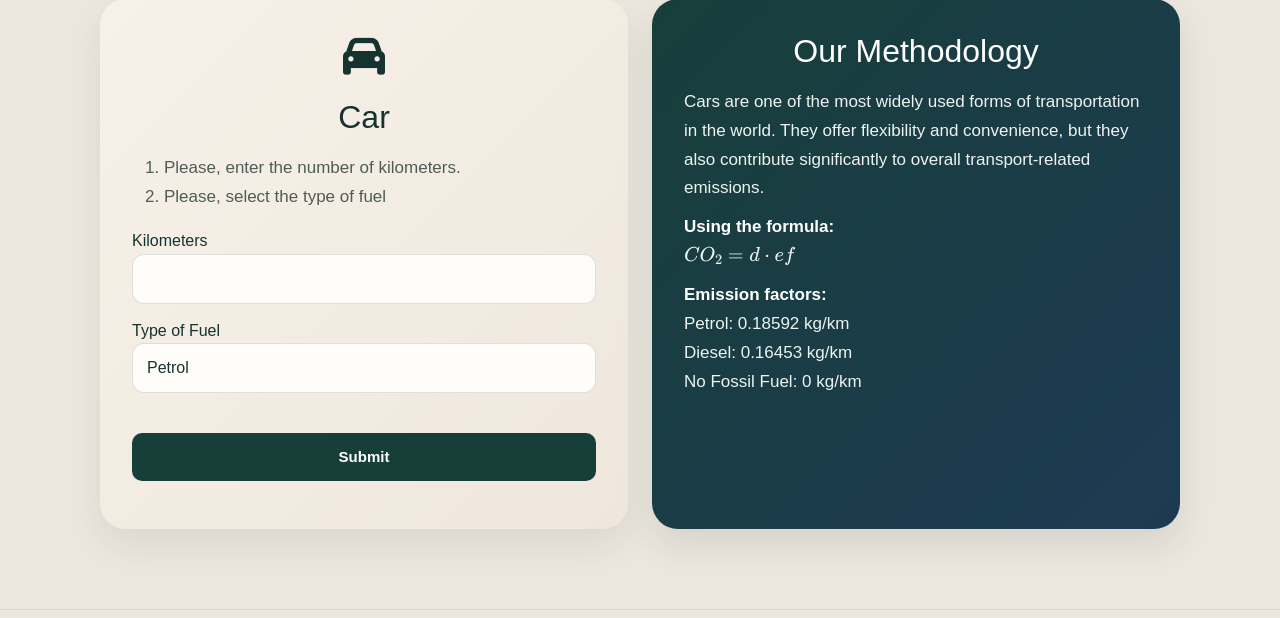
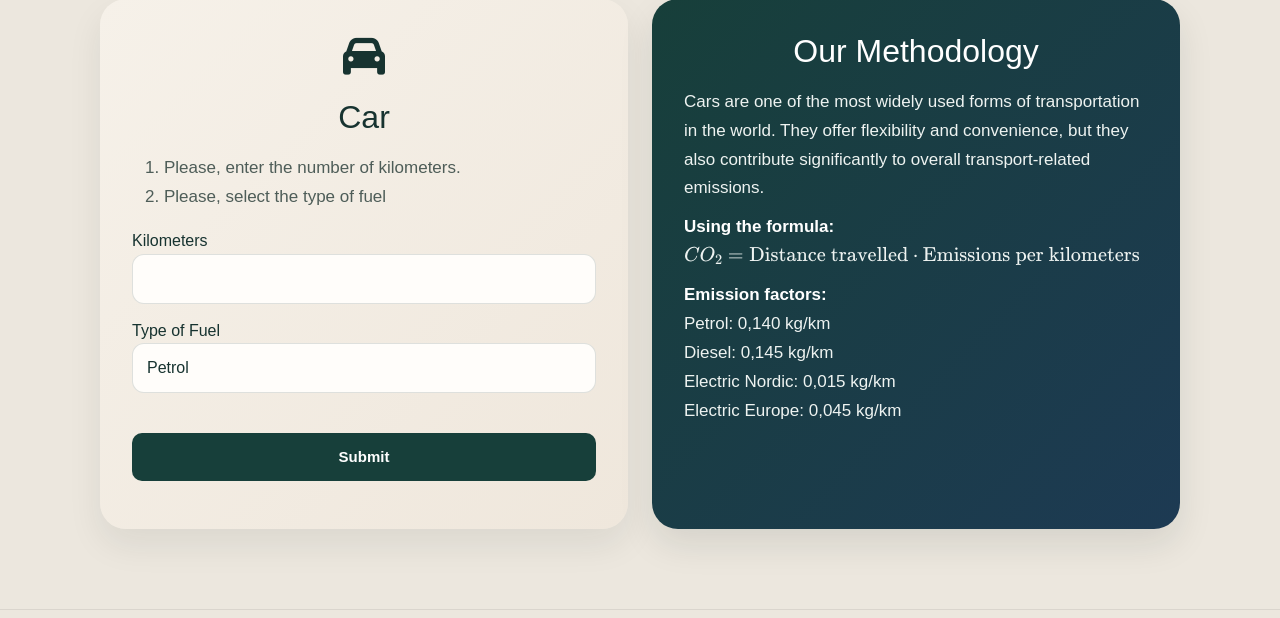
Before and after one commit to EliasAKyte/carbon-app-2026-1, a Flask app: page /carbon_app/new_entry_car in a window 1280 px wide. Shown: the part 148-766 px from the top of the page. Run offline with Flask 2, Linux system fonts and the light colour scheme; the visitor is signed in with stand-in values (Sample User, id 1); some libraries are stand-ins or nearby versions.

Commit message:
Update new_entry_car.html

```diff
--- a/capp/templates/carbon_app/new_entry_car.html
+++ b/capp/templates/carbon_app/new_entry_car.html
@@ -71,17 +71,19 @@
         <p style="text-align: left;">
           <strong>Using the formula:</strong>
           <br>
-          \(CO_{2} = d \cdot ef\)
+          \(CO_{2} = \text{Distance travelled} \cdot \text{Emissions per kilometers}\)
         </p>
 
         <p style="text-align: left;">
           <strong>Emission factors:</strong>
           <br>
-          Petrol: 0.18592 kg/km
+          Petrol: 0,140 kg/km
           <br>
-          Diesel: 0.16453 kg/km
+          Diesel: 0,145 kg/km
           <br>
-          No Fossil Fuel: 0 kg/km
+          Electric Nordic: 0,015 kg/km
+          <br>
+          Electric Europe: 0,045 kg/km
         </p>
       </div>
   </div>
```
